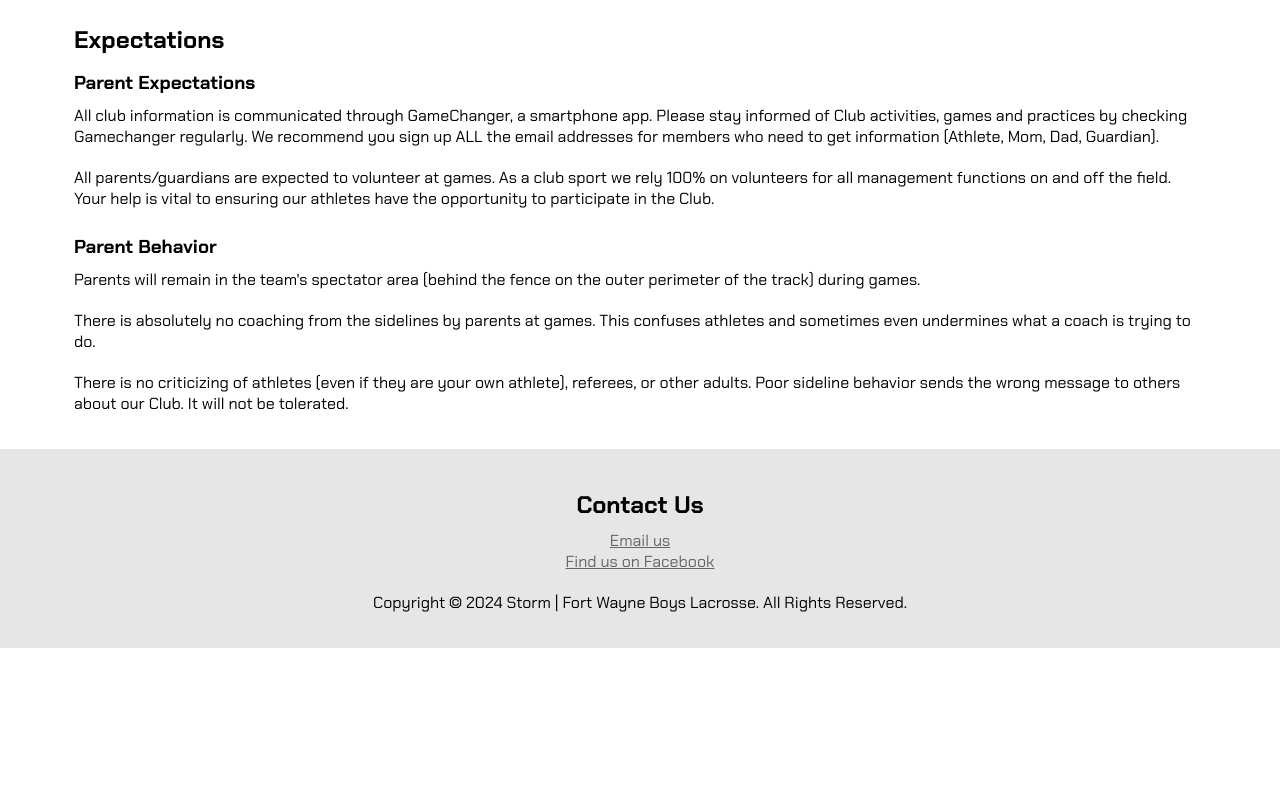
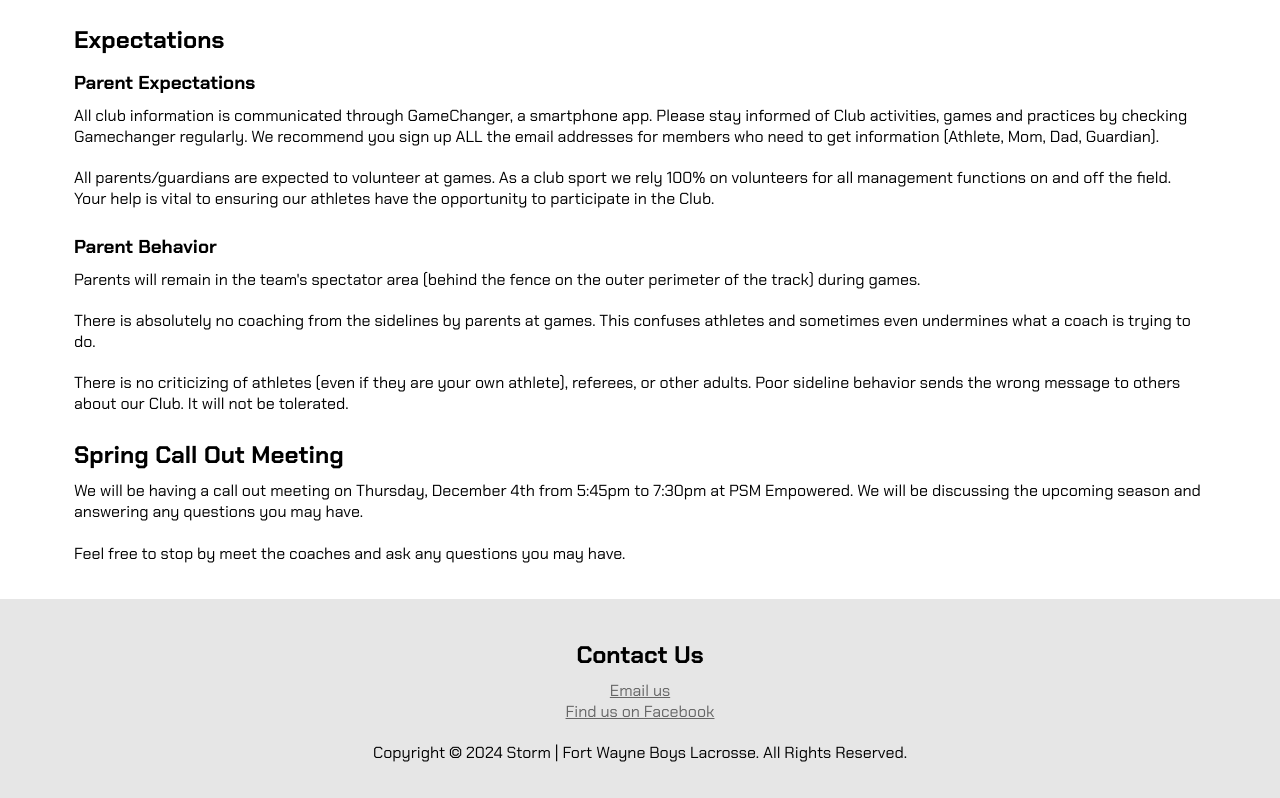
Before and after one commit to jhaagen/storm-lacrosse, a React (Create React App) app: page /registration in a window 1280 px wide. Shown: the part 1062-1860 px from the top of the page. Before the commit the page ends 1710 px from the top, so only its background shows below. Built offline with nearby package versions, Linux system fonts and the light colour scheme; a web font is replaced by a local one.

Commit message:
added spring call out meeting

```diff
--- a/src/components/cta.js
+++ b/src/components/cta.js
@@ -4,9 +4,10 @@ import './cta.scss';
 function CTA() {
 return (
 <div className="cta">
-{/* <h2>Fall Clinic - Sundays Skills &amp; Scrimmages</h2>
-            <p>Get ready for the Fall Lacrosse Clinic! Boys in grades 3-8 can join us for skills and scrimmages on Sundays from 12:30 PM to 2:00 PM, starting September 7th through October 5th, at the fields next to Perry Hill Elementary for just $75. Register with the link below or by emailing fwstormlacrosse@outlook.com and paying via Venmo or Zelle.<br/><br/>
-                <a href="https://forms.gle/aiQ5vWxnKRtMwYZr7">Register Today!</a></p> */}
+ <h2>Spring Call Out Meeting</h2>
+            <p>We will be having a call out meeting on Thursday, December 4th from 5:45pm to 7:30pm at PSM Empowered. We will be discussing the upcoming season and answering any questions you may have.<br/><br/>
+            Feel free to stop by meet the coaches and ask any questions you may have.
+                </p>
             </div>
 
 );
```
